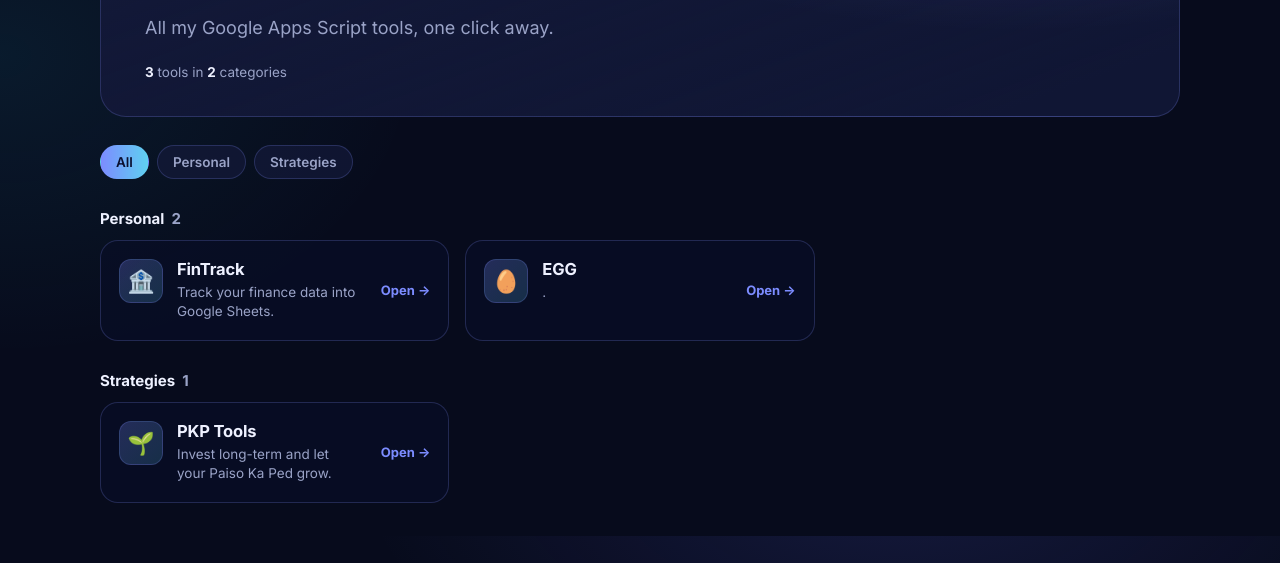
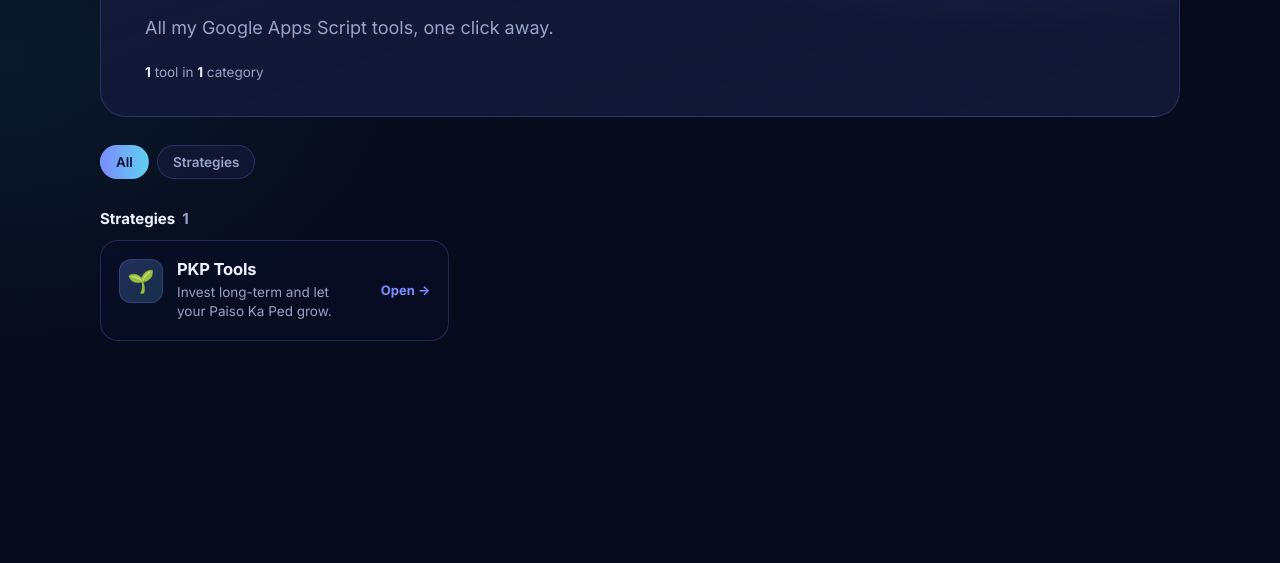
Before and after one commit to keepitupanmol/Akshay-App-Script-Tools, a plain HTML site: page Index.html in a window 1280 px wide. Shown: the part 264-827 px from the top of the page. After the commit the page ends 800 px from the top, so only its background shows below. Drawn offline with Linux system fonts and the light colour scheme.

Commit message:
Update Index.html

```diff
--- a/Index.html
+++ b/Index.html
@@ -55,22 +55,11 @@ var SETTINGS = {
 /* ------------------------------- TOOLS -------------------------------- */
 /* One line = one tool. Add new lines above the closing bracket. */
 var TOOLS = [
-  { name: "FinTrack",
-                       url: "https://script.google.com/macros/s/AKfycbwMzltgPC0rNDn-uVlXRqyfu_yJvLRaSZYfKaUM_tbDFAFqY-nXEp3l-1ESPuZbSxNm/exec",
-                       desc: "Track your finance data into Google Sheets.",
-                       category: "Personal",
-                       icon: "🏦" },
   { name: "PKP Tools",
                        url: "https://script.google.com/macros/s/AKfycbwXvYsOgQCRm6QjhedFFlcBV-bICpQvisazMQKpyLek62uGwD63buymS0jCxjtxVjM3Ww/exec",
                        desc: "Invest long-term and let your Paiso Ka Ped grow.",
                        category: "Strategies",
                        icon: "🌱" },
-  { name: "EGG",
-                       url: "https://script.google.com/macros/s/AKfycbwZ_3zVc6WkkaF_DR-DrhYheR4gmTDkeYXBhCG9oPQ5l8dRSGrmbzwD5VlT0EzKMjm6/exec",
-                       desc: ".",
-                       category: "Personal",
-                       icon: "🥚" },
-
 
   /* ADD NEW TOOLS ABOVE THIS LINE. Remember a comma after the previous line. */
 ];
```
